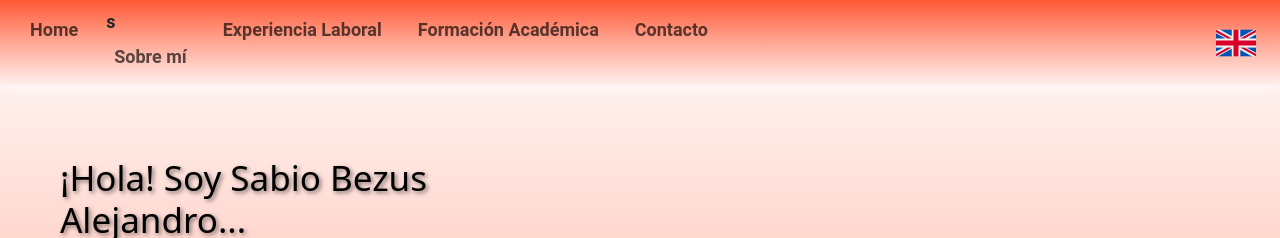
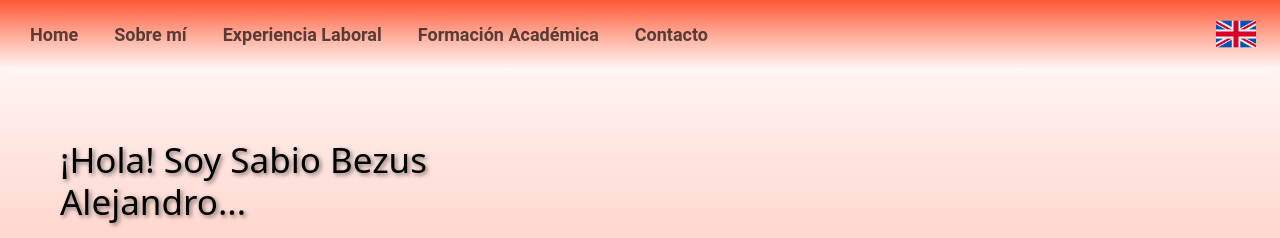
Before and after one commit to alesabio42/Desarrollo-Web-Coderhouse, a website: page pages/sobre-mi.html in a window 1280 px wide. Shown: the top 238 px of the page. Drawn offline with nearby package versions, Linux system fonts and the light colour scheme.

Commit message:
arreglo de falla

```diff
--- a/pages/sobre-mi.html
+++ b/pages/sobre-mi.html
@@ -32,7 +32,7 @@
                         <li class="nav-item">
                             <a class="nav-link" href="../index.html">Home</a>
                         </li>
-                        <li class="nav-item">s
+                        <li class="nav-item">
                             <a class="nav-link" href="./sobre-mi.html">Sobre mí</a>
                         </li>
                         <li class="nav-item">
```
